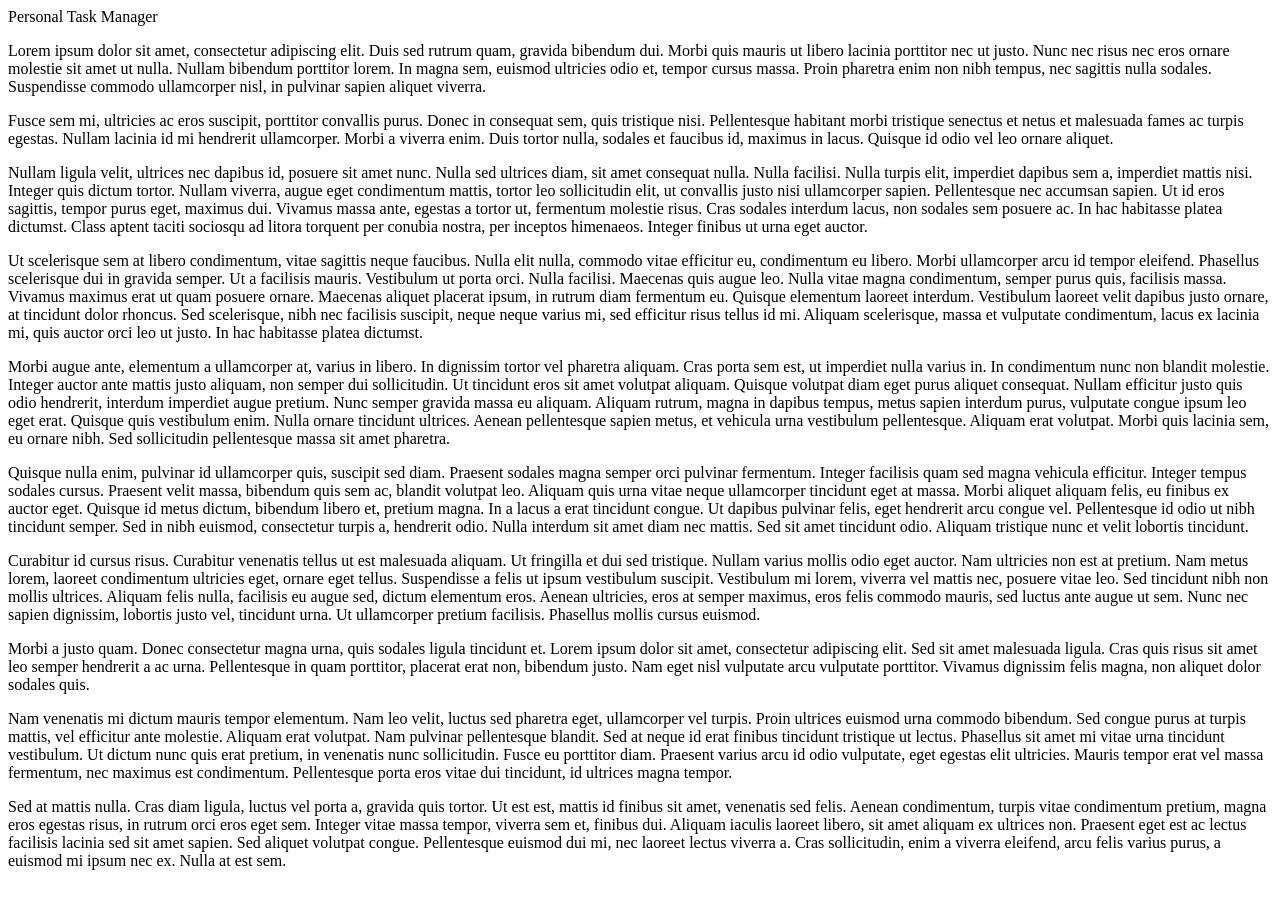
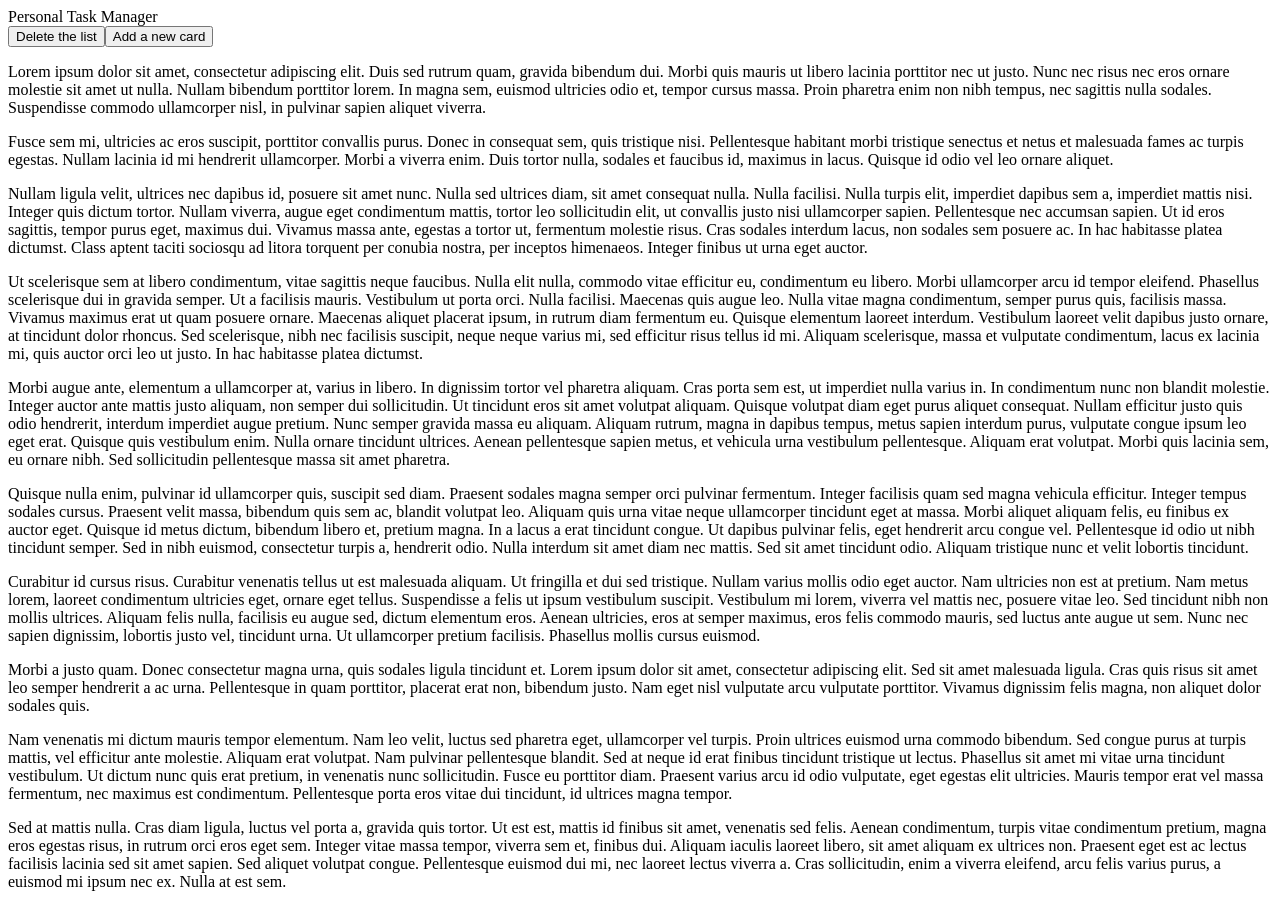
Before and after one commit to vy3191/personal_task_manager, a React app: page / in a window 1280 px wide. Before the commit the page ends 886 px from the top, so only its background shows below. Built offline with nearby package versions, Linux system fonts and the light colour scheme; some packages are replaced by stand-ins of ours.

Commit message:
Added prop-types completed button general styles

```diff
--- a/package.json
+++ b/package.json
@@ -30,6 +30,7 @@
     "webpack-dev-server": "^3.11.0"
   },
   "dependencies": {
+    "prop-types": "^15.7.2",
     "react": "^16.13.1",
     "react-dom": "^16.13.1"
   }
--- a/src/components/Button/_Button.scss
+++ b/src/components/Button/_Button.scss
@@ -0,0 +1,23 @@
+.components-button {
+  text-decoration: none;
+  display: inline-block;
+  font-size: 16px;
+  &.primary {
+      background-color: $colors-greyscale-light;
+      border: none;
+      color: $colors-greyscale-black;
+      padding: 7px 12px;
+      text-align: center;
+      &:hover {
+        background-color: $colors-greyscale-darker;
+      }
+  }
+  &.action {
+    background-color: $colors-greyscale-white;
+    color:$colors-greyscale-black;
+    text-align: left;
+    &:hover {
+      text-decoration: underline;
+    }
+  }
+}
--- a/src/components/Button/index.js
+++ b/src/components/Button/index.js
@@ -1,13 +1,28 @@
 import React from 'react';
+import PropTypes from 'prop-types';
 
 class Button extends React.Component {
   render() {
+    const {children,onClick, styleType } = this.props;
     return(
-        <button className={`button ${this.props.styleType}`}>
-          {this.props.children}
+        <button
+          className={`components-button ${styleType}`}
+          onClick={onClick}
+        >
+          {children}
         </button>
     )
   }
 }
 
+Button.defaultProps = {
+  styleType: 'primary',
+}
+
+Button.propTypes = {
+  children: PropTypes.any,
+  onClick: PropTypes.func,
+  styleType: PropTypes.string.isRequired
+}
+
 export default Button;
--- a/src/pages/Base/App.js
+++ b/src/pages/Base/App.js
@@ -1,5 +1,6 @@
 import React from 'react';
 import { Header } from 'components';
+
 // import {default as Home } from './Home';
 import Home from '../Home';
 import { hot as horReloader } from 'react-hot-loader/root';
--- a/src/pages/Home/index.js
+++ b/src/pages/Home/index.js
@@ -1,10 +1,13 @@
 import React from 'react';
+import { Button } from 'components';
 
 
 class Home extends React.Component {
   render() {
     return(
       <>
+       <Button>Delete the list</Button>
+       <Button styleType="action">Add a new card</Button>
         <p>Lorem ipsum dolor sit amet, consectetur adipiscing elit. Duis sed rutrum quam, gravida bibendum dui. Morbi quis mauris ut libero lacinia porttitor nec ut justo. Nunc nec risus nec eros ornare molestie sit amet ut nulla. Nullam bibendum porttitor lorem. In magna sem, euismod ultricies odio et, tempor cursus massa. Proin pharetra enim non nibh tempus, nec sagittis nulla sodales. Suspendisse commodo ullamcorper nisl, in pulvinar sapien aliquet viverra.</p>
 
         <p>Fusce sem mi, ultricies ac eros suscipit, porttitor convallis purus. Donec in consequat sem, quis tristique nisi. Pellentesque habitant morbi tristique senectus et netus et malesuada fames ac turpis egestas. Nullam lacinia id mi hendrerit ullamcorper. Morbi a viverra enim. Duis tortor nulla, sodales et faucibus id, maximus in lacus. Quisque id odio vel leo ornare aliquet.</p>
--- a/src/scss/_Variables.scss
+++ b/src/scss/_Variables.scss
@@ -1,6 +1,10 @@
 // colors
 $colors-core-primary: purple;
-$colors-greyscale-white: white;
+$colors-greyscale-white: #ffffff;
+$colors-greyscale-light: #e7e7e7;
+$colors-greyscale-black: #000000;
+$colors-greyscale-darker: #cccccc;
+
 
 // devices
 $device-medium: 'min-width: 720px';
```
